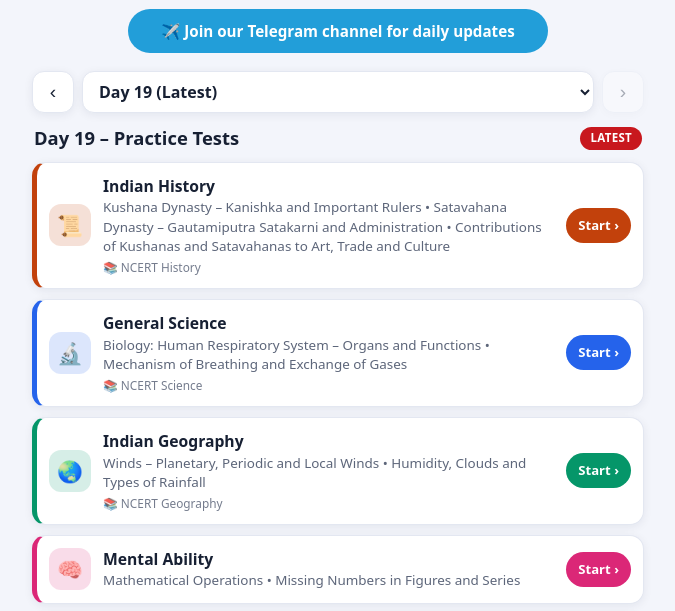
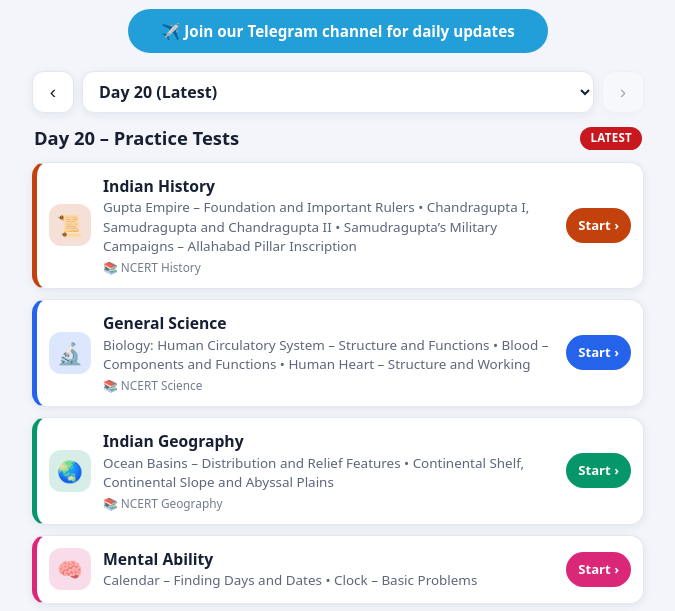
Before and after one commit to Akshara375go/sda-fda-free-series, a plain HTML site: page index.html in a window 1280 px wide. Shown: the part 187-798 px from the top of the page, without its empty margins (302-977 px from the left). Drawn offline with Linux system fonts and the light colour scheme.

Commit message:
Update index.html

```diff
--- a/index.html
+++ b/index.html
@@ -241,6 +241,14 @@ var DAYS = [
     { s: "mental",   topics: ["Mathematical Operations", "Missing Numbers in Figures and Series"], url: "https://share.gemini.google/KBgwKU0eanUC" },
     { s: "english",  topics: ["Active and Passive Voice – Introduction and Rules", "Direct and Indirect Speech – Introduction"], url: "https://share.gemini.google/MlJU7nmi02Xg" },
     { s: "ca",       topics: ["August 2026 Monthly Compilation – Day 1/2"], url: "https://share.gemini.google/Spe5kxvcvC3D" }
+   ]},
+  { day: 20, tests: [
+    { s: "indhistory", topics: ["Gupta Empire – Foundation and Important Rulers", "Chandragupta I, Samudragupta and Chandragupta II", "Samudragupta’s Military Campaigns – Allahabad Pillar Inscription"], url: "https://share.gemini.google/WeenqKkx6C3T" },
+    { s: "science",  topics: ["Biology: Human Circulatory System – Structure and Functions", "Blood – Components and Functions", "Human Heart – Structure and Working"], url: "https://share.gemini.google/LUl0Hod67TY8" },
+    { s: "indgeo",   topics: ["Ocean Basins – Distribution and Relief Features", "Continental Shelf, Continental Slope and Abyssal Plains"], url: "https://share.gemini.google/OkoQCyInmsKB" },
+    { s: "mental",   topics: ["Calendar – Finding Days and Dates", "Clock – Basic Problems"], url: "https://share.gemini.google/4rN8awEE3UDi" },
+    { s: "english",  topics: ["Question Tags – Rules and Usage", "Transformation of Sentences – Introduction"], url: "https://share.gemini.google/aGlpBUE1g7aR" },
+    { s: "ca",       topics: ["August 2026 Monthly Compilation – Day 2/2"], url: "https://share.gemini.google/kQT6GwxZbrHu" }
   ]}
 ];
 var COLORS = { kannada:"#e11d48", history:"#b45309", computer:"#0ea5e9", polity:"#7c3aed", ca:"#16a34a", geography:"#0d9488", indhistory:"#c2410c", science:"#2563eb", indgeo:"#059669", mental:"#db2777", english:"#4f46e5" };
```
